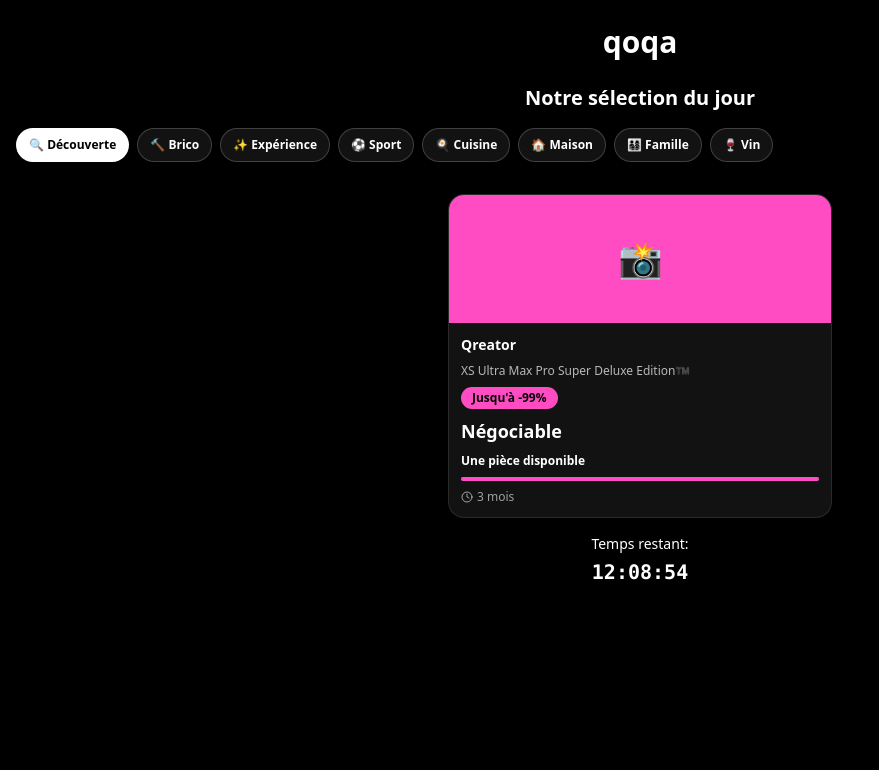
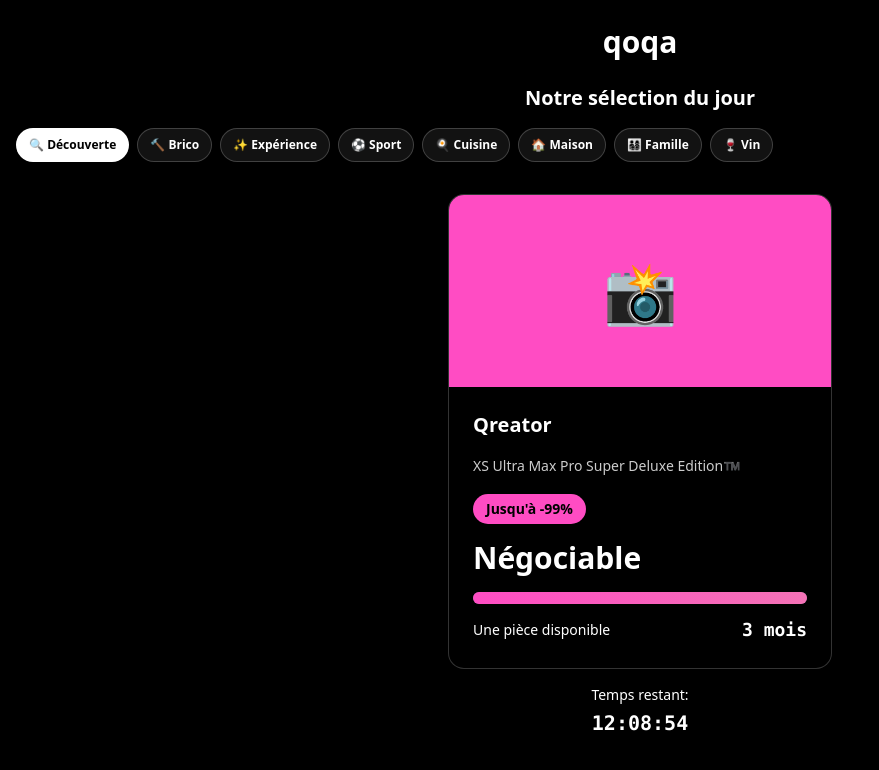
Before and after one commit to Naicky14/qoqa-cv-showcase, a React (Vite) app: page / in a window 1280 px wide. Shown: the top 770 px of the page, without its empty margins (0-879 px from the left). Built offline with nearby package versions, Linux system fonts and the light colour scheme.

Commit message:
Refactor: Update product card styling
Update the product card to match the provided graphic. This includes:
- Displaying "Une pièce disponible" for stock.
- Adjusting the stock bar to be fully filled with pink.
- Maintaining the position of the remaining time display.

```diff
--- a/src/components/ProductCard.tsx
+++ b/src/components/ProductCard.tsx
@@ -32,45 +32,40 @@ const ProductCard = ({
 }: ProductCardProps) => {
   return (
     <Link to={`/product/${id}`}>
-      <Card className="overflow-hidden hover:scale-105 transition-transform bg-qoqa-dark-bg border-white/10">
-        <div className={`h-32 relative ${bgColor} flex items-center justify-center`}>
-          <div className="text-4xl">{emoji}</div>
+      <Card className="overflow-hidden hover:scale-105 transition-transform bg-black border-white/20 rounded-2xl">
+        <div className={`h-48 relative ${bgColor} flex items-center justify-center`}>
+          <div className="text-6xl">{emoji}</div>
         </div>
 
-        <CardContent className="p-3">
-          <div className="space-y-2">
-            <h3 className="font-bold text-white text-sm">{title}</h3>
-            <p className="text-xs text-white/70 line-clamp-2">{subtitle}</p>
+        <CardContent className="p-6">
+          <div className="space-y-4">
+            <h3 className="font-bold text-white text-xl">{title}</h3>
+            <p className="text-sm text-white/80 leading-relaxed">{subtitle}</p>
 
             {discount && (
-              <Badge variant="destructive" className="bg-qoqa-pink text-black font-bold text-xs">
+              <Badge variant="destructive" className="bg-qoqa-pink text-black font-bold text-sm px-3 py-1">
                 {discount}
               </Badge>
             )}
 
-            <div className="flex items-baseline gap-2">
-              <span className="text-lg font-bold text-white">{price}</span>
+            <div className="flex items-baseline gap-3">
+              <span className="text-3xl font-bold text-white">{price}</span>
               {originalPrice && (
-                <span className="text-xs text-white/50 line-through">{originalPrice}</span>
+                <span className="text-sm text-white/50 line-through">{originalPrice}</span>
               )}
             </div>
 
-            <div className="space-y-2">
-              <div className="flex justify-between items-center text-xs">
-                <span className="font-semibold text-white">{stockText || `${stockPercent}%`}</span>
-                <span className="text-white/60">{stockText ? "" : "du stock restant"}</span>
-              </div>
-
-              <div className="w-full bg-qoqa-progress-bg rounded-full h-1">
+            <div className="space-y-3 mt-6">
+              <div className="w-full bg-gray-600 rounded-full h-3">
                 <div
-                  className={`h-1 rounded-full ${stockText ? 'bg-qoqa-pink' : stockPercent > 50 ? 'bg-qoqa-green' : stockPercent > 20 ? 'bg-qoqa-orange' : 'bg-qoqa-pink'}`}
+                  className="h-3 rounded-full bg-gradient-to-r from-qoqa-pink to-pink-400"
                   style={{ width: `${stockText ? '100' : stockPercent}%` }}
                 />
               </div>
 
-              <div className="flex items-center gap-1 text-xs text-white/60">
-                <Clock className="w-3 h-3" />
-                <span>{timeLeft}</span>
+              <div className="flex justify-between items-center">
+                <span className="text-white font-medium text-sm">{stockText || `${stockPercent}% du stock restant`}</span>
+                <span className="text-white font-mono text-lg font-bold">{timeLeft}</span>
               </div>
             </div>
           </div>
```
